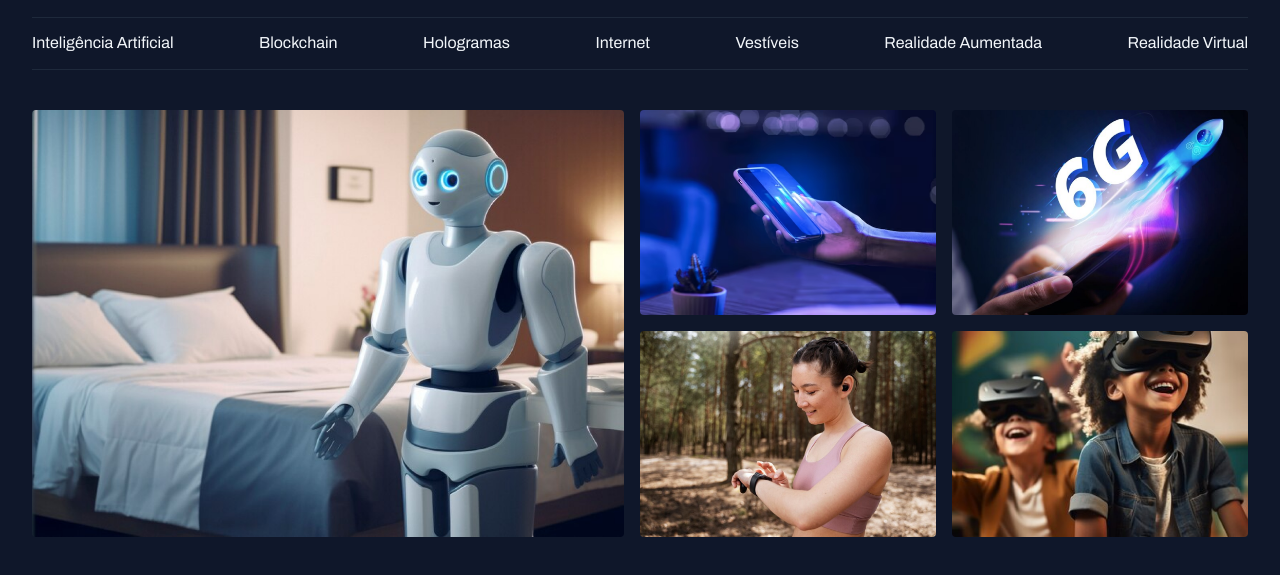
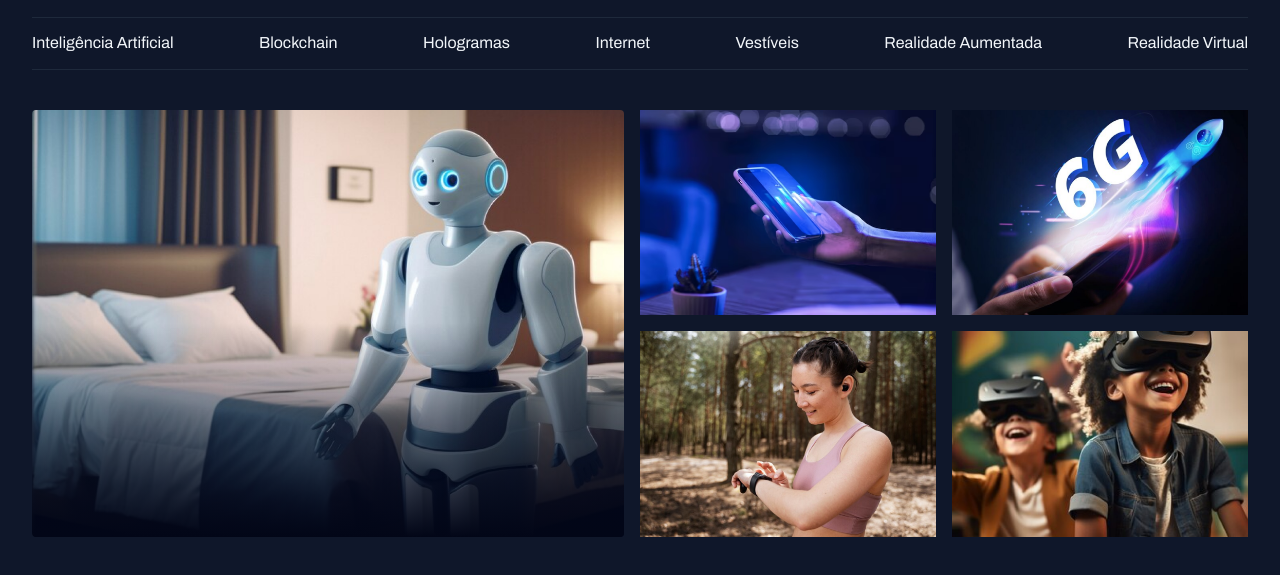
Before and after one commit to thales-castro/fullstack-projeto-portal-de-noticias, a plain HTML site: page index.html in a window 1280 px wide. Shown: the part 61-636 px from the top of the page. Drawn offline with Linux system fonts and the light colour scheme.

Commit message:
adicionando fundo com degradê

```diff
--- a/index.html
+++ b/index.html
@@ -47,7 +47,7 @@
 
     <main class="grid container">
       <section id="featured" class="grid grid-flow-col gap-16">
-        <div>
+        <div class="card">
           <img src="assets/images/Image 01.png" alt="" />
         </div>
         <div class="grid grid-cols-2 gap-16">
--- a/styles/sections.css
+++ b/styles/sections.css
@@ -2,6 +2,19 @@
   img {
     height: 100%;
     object-fit: cover;
-    border-radius: 4px;
   }
 }
+
+.card {
+  border-radius: 4px;
+  overflow: hidden; /*transbordamento*/
+  position: relative;
+
+  &::before {
+    content: "";
+    position: absolute;
+    inset: 0;
+    top: 50%;
+    background: linear-gradient(180deg, transparent 0%, #020617);
+  }
+}
```
